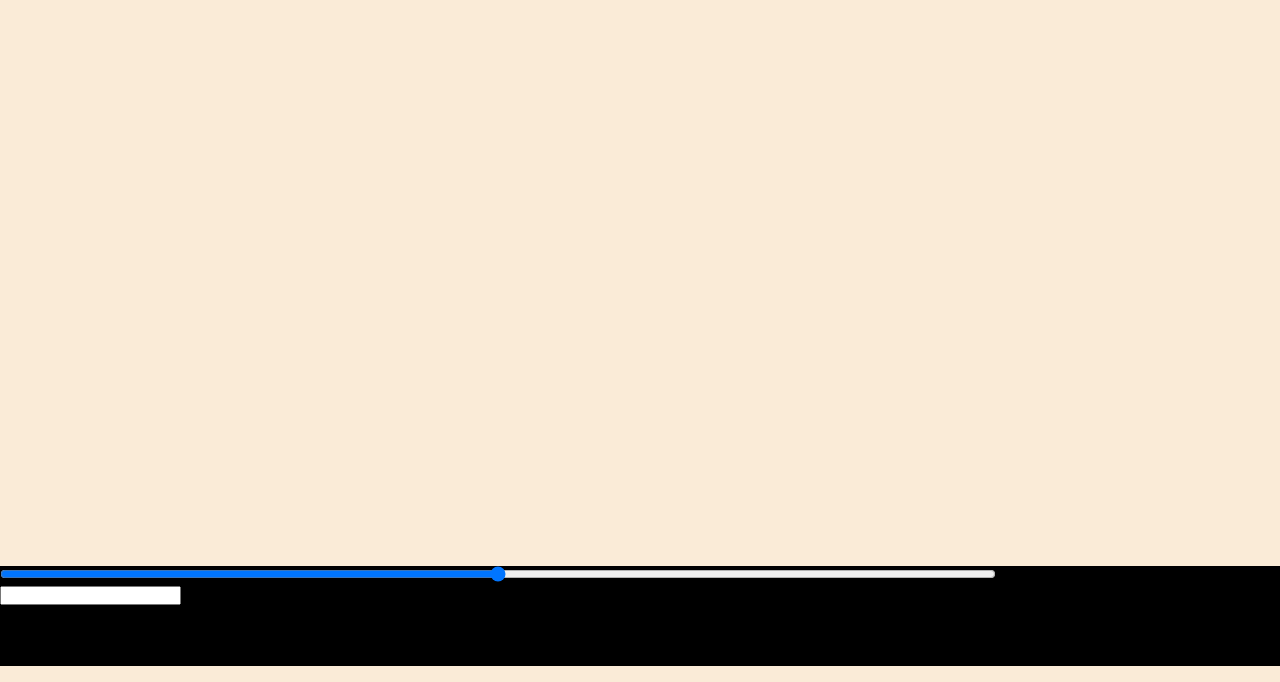
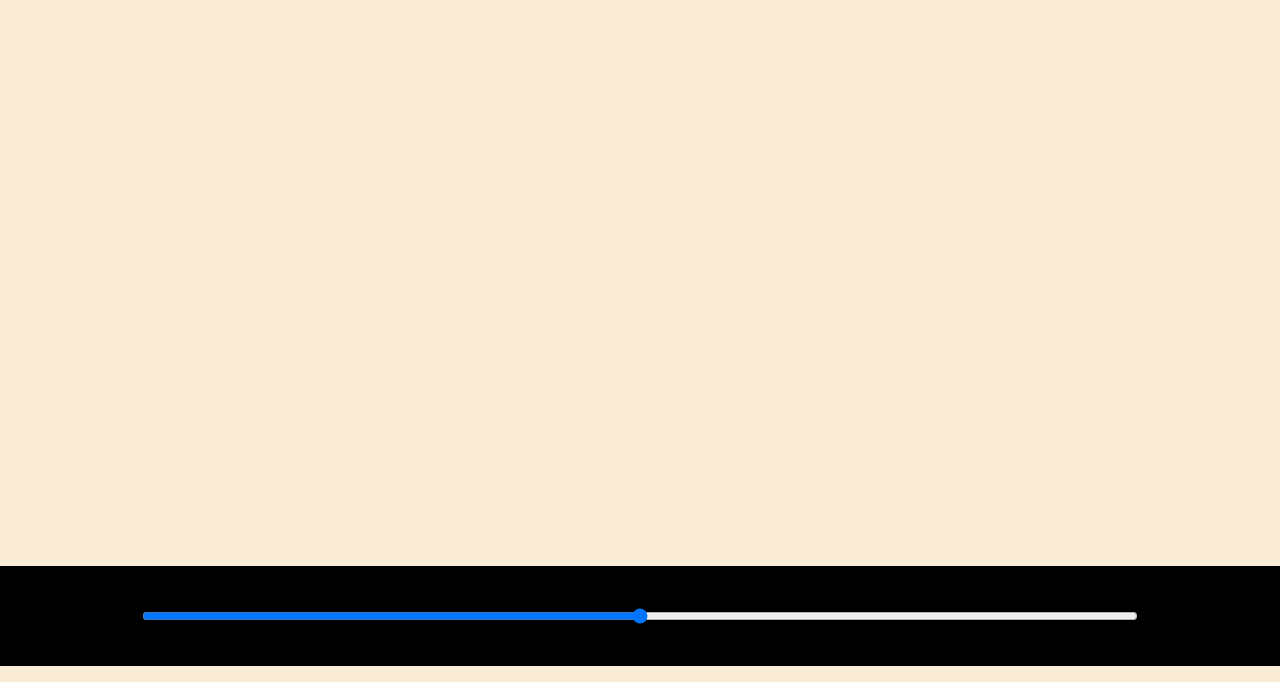
Before and after one commit to bibinthomas123/Spotify, a website: page index.html in a window 1280 px wide. Shown: the part 118-800 px from the top of the page. Drawn offline with Linux system fonts and the light colour scheme.

Commit message:
first commit

```diff
--- a/index.css
+++ b/index.css
@@ -47,9 +47,13 @@ nav ul li{
     position: sticky;
     height: 100px;
     background-color: black;
+    display: flex;
+    justify-content: center;
+    align-items: center;
 
 }
 #progressBar{
-    width: 77.8vw;;
+    width: 77.8vw;
+
 
 }
--- a/index.html
+++ b/index.html
@@ -29,7 +29,6 @@
         <div class="icons">
             <!-- fontawesome icons -->
             <!-- awesome -->
-            <input type="text" name="" id="">
         </div>
     </div>
 </body>
```
